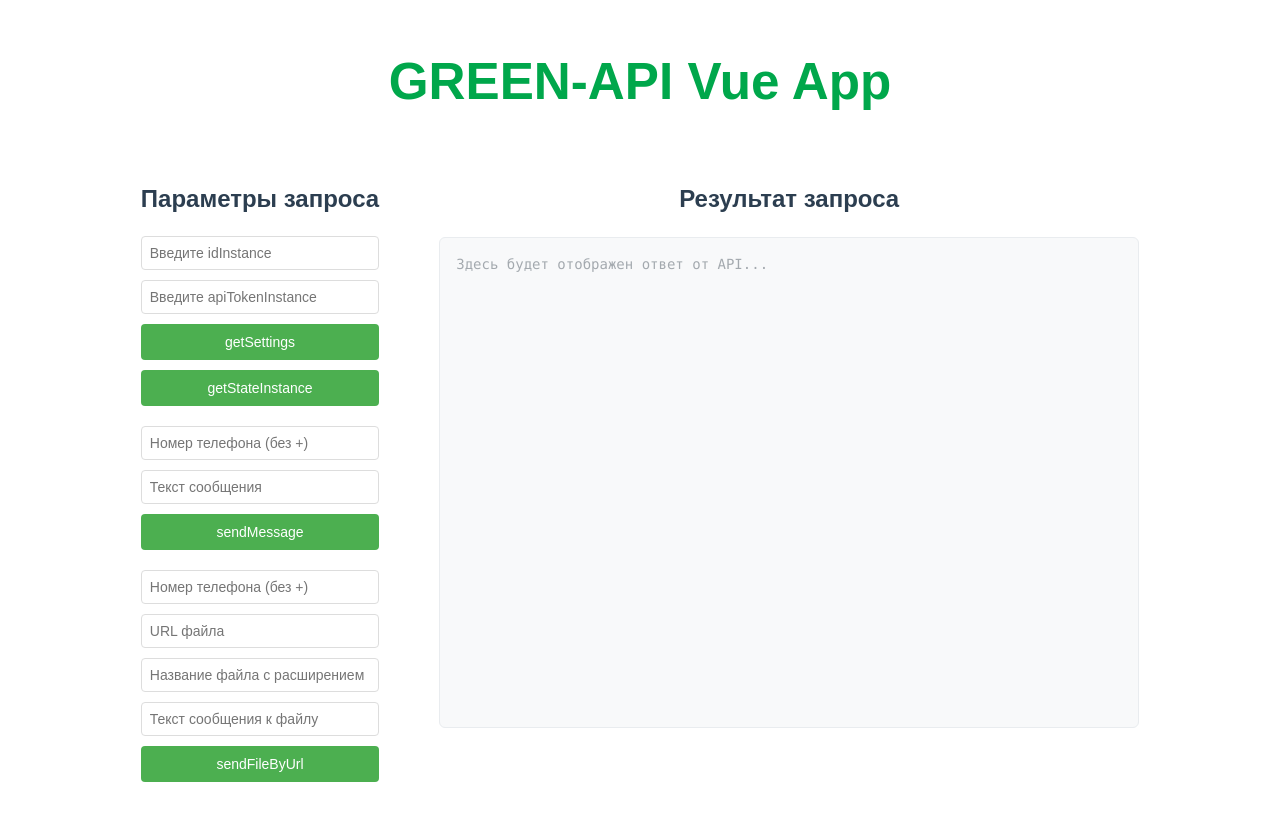
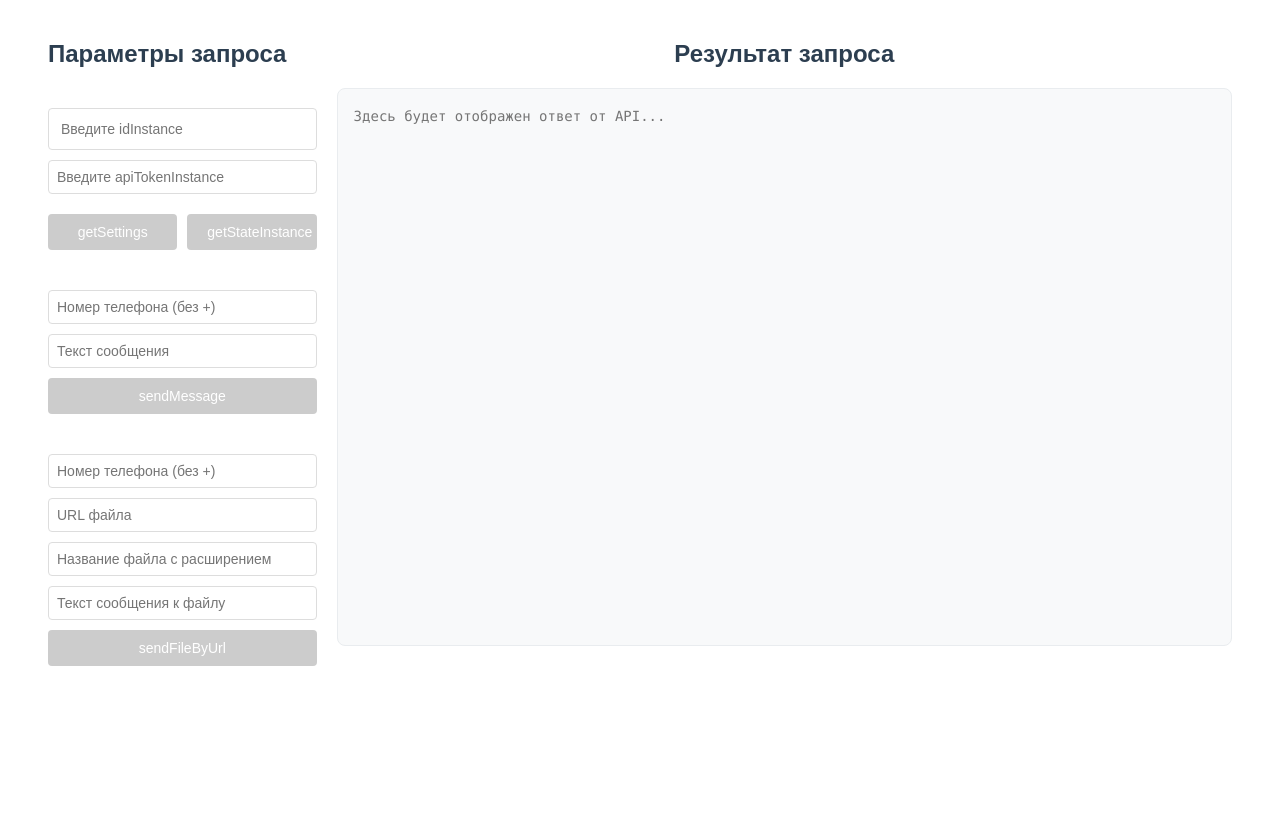
Before and after one commit to drycov/gapi-tq, a Vue app: page / in a window 1280 px wide. Shown: the top 820 px of the page. Built offline with nearby package versions, Linux system fonts and the light colour scheme.

Commit message:
Добавлено окружение для API, улучшены стили и анимации, обновлены зависимости и скрипты сборки

```diff
--- a/package.json
+++ b/package.json
@@ -6,7 +6,8 @@
   "scripts": {
     "dev": "vite",
     "build": "vite build",
-    "preview": "vite preview"
+    "preview": "vite preview",
+    "vercel-build": "vite build"
   },
   "dependencies": {
     "@vercel/node": "^5.1.10",
--- a/src/App.vue
+++ b/src/App.vue
@@ -1,6 +1,5 @@
 <template>
   <div id="app">
-    <h1>GREEN-API Vue App</h1>
     <div class="container">
       <!-- <div class="column"> -->
         <ApiForm @apiResponse="handleApiResponse" />
@@ -55,11 +54,7 @@
   min-width: 0; /* Предотвращает переполнение flex-контейнера */
 }
 
-h1 {
-  text-align: center;
-  color: #00a74b;
-  margin-bottom: 30px;
-}
+
 
 @media (max-width: 768px) {
   .container {
--- /dev/null
+++ b/src/assets/styles/base.css
@@ -0,0 +1,78 @@
+:root {
+  --primary-color: #4CAF50;
+  --primary-hover: #45a049;
+  --error-color: #dc2626;
+  --border-color: #ddd;
+  --background-light: #f8f9fa;
+  --text-color: #2c3e50;
+  --shadow-sm: 0 2px 4px rgba(0, 0, 0, 0.1);
+  --shadow-md: 0 4px 6px -1px rgba(0, 0, 0, 0.1);
+  --radius-sm: 4px;
+  --radius-md: 8px;
+  --radius-lg: 12px;
+}
+
+.input-base {
+  padding: 12px;
+  border: 1px solid var(--border-color);
+  border-radius: var(--radius-sm);
+  font-size: 14px;
+  transition: all 0.3s ease;
+}
+
+.input-base:focus {
+  outline: none;
+  border-color: var(--primary-color);
+  box-shadow: 0 0 0 2px rgba(76, 175, 80, 0.1);
+}
+
+.button-base {
+  padding: 12px 24px;
+  background-color: var(--primary-color);
+  color: white;
+  border: none;
+  border-radius: var(--radius-sm);
+  cursor: pointer;
+  font-size: 14px;
+  font-weight: 500;
+  transition: all 0.3s ease;
+}
+
+.button-base:hover:not(:disabled) {
+  background-color: var(--primary-hover);
+  transform: translateY(-1px);
+  box-shadow: var(--shadow-sm);
+}
+
+.button-base:disabled {
+  background-color: #d1d5db;
+  cursor: not-allowed;
+  opacity: 0.7;
+}
+
+.container-base {
+  background: white;
+  border-radius: var(--radius-md);
+  padding: 20px;
+  box-shadow: var(--shadow-md);
+}
+
+.error-message {
+  color: var(--error-color);
+  font-size: 12px;
+  margin-top: 4px;
+}
+
+@media (max-width: 640px) {
+  .button-base {
+    padding: 10px 20px;
+  }
+
+  .input-base {
+    padding: 10px;
+  }
+
+  .container-base {
+    padding: 15px;
+  }
+}
--- a/src/components/ApiForm.vue
+++ b/src/components/ApiForm.vue
@@ -1,20 +1,41 @@
 <template>
-	<div class="api-form">
+  <div class="api-container">
+    <form class="api-form" @submit.prevent>
       <h2>Параметры запроса</h2>
 
       <div class="credentials">
         <input
           v-model="idInstance"
+          @input="validateIdInstance"
+          class="input-base"
+          :class="{ 'input-error': idInstanceError }"
           placeholder="Введите idInstance"
-				class="input-field"
         />
+        <span v-if="idInstanceError" class="error-text">{{ idInstanceErrorMessage }}</span>
+
         <input
           v-model="apiTokenInstance"
+          @input="validateApiToken"
+          :class="{ 'input-error': apiTokenError }"
           placeholder="Введите apiTokenInstance"
           class="input-field"
         />
-			<button @click="getSettings" class="api-button">getSettings</button>
-			<button @click="getStateInstance" class="api-button">getStateInstance</button>
+        <span v-if="apiTokenError" class="error-text">{{ apiTokenErrorMessage }}</span>
+
+        <div class="button-group">
+          <button
+            @click="getSettings"
+            class="api-button tooltip"
+            :disabled="!isCredentialsValid"
+            data-tooltip="Получить настройки инстанса"
+          >getSettings</button>
+          <button
+            @click="getStateInstance"
+            class="api-button tooltip"
+            :disabled="!isCredentialsValid"
+            data-tooltip="Получить состояние инстанса"
+          >getStateInstance</button>
+        </div>
       </div>
 
       <div class="message-inputs">
@@ -30,7 +51,14 @@
           placeholder="Текст сообщения"
           class="input-field"
         />
-			<button @click="sendMessage" class="api-button" :disabled="phoneError">sendMessage</button>
+        <button
+          @click="sendMessage"
+          class="api-button tooltip"
+          :disabled="!isValidForm"
+          data-tooltip="Отправить текстовое сообщение"
+        >
+        sendMessage
+        </button>
       </div>
 
       <div class="file-inputs">
@@ -56,8 +84,15 @@
           placeholder="Текст сообщения к файлу"
           class="input-field"
         />
-			<button @click="sendFileByUrl" class="api-button" :disabled="phoneFileError">sendFileByUrl</button>
+        <button
+        @click="sendFileByUrl"
+        class="api-button tooltip"
+        :disabled="!isValidFileForm"
+        data-tooltip="Отправить файл по ссылке"
+        >
+        sendFileByUrl</button>
       </div>
+    </form>
   </div>
 </template>
 
@@ -77,8 +112,30 @@
       file_caption: '',
       apiService: new GreenApiService(),
       phoneError: false,
-			phoneFileError: false
+      phoneFileError: false,
+      idInstanceError: false,
+      apiTokenError: false,
+      idInstanceErrorMessage: '',
+      apiTokenErrorMessage: ''
     };
+  },
+  computed: {
+    isCredentialsValid() {
+      return this.idInstance &&
+             this.apiTokenInstance &&
+             !this.idInstanceError &&
+             !this.apiTokenError;
+    },
+    isValidForm() {
+      return this.isCredentialsValid &&
+             !this.phoneError &&
+             !this.phoneFileError;
+    },
+    isValidFileForm() {
+      return this.isValidForm &&
+             this.fileUrl &&
+             this.fileName;
+    }
   },
   methods: {
     validatePhoneNumber(field) {
@@ -87,6 +144,46 @@
         this[field] = this[field].slice(0, 11); // Обрезка до 11 символов
       }
       this[`${field}Error`] = this[field].length !== 11;
+    },
+
+    validateIdInstance() {
+      if (!this.idInstance) {
+        this.idInstanceError = true;
+        this.idInstanceErrorMessage = 'IdInstance обязателен';
+        return;
+      }
+
+      if (!/^\d+$/.test(this.idInstance)) {
+        this.idInstanceError = true;
+        this.idInstanceErrorMessage = 'IdInstance должен содержать только цифры';
+        return;
+      }
+
+      this.idInstanceError = false;
+      this.idInstanceErrorMessage = '';
+    },
+
+    validateApiToken() {
+      if (!this.apiTokenInstance) {
+        this.apiTokenError = true;
+        this.apiTokenErrorMessage = 'ApiToken обязателен';
+        return;
+      }
+
+      if (this.apiTokenInstance.length < 10) {
+        this.apiTokenError = true;
+        this.apiTokenErrorMessage = 'ApiToken слишком короткий';
+        return;
+      }
+
+      if (!/^[a-zA-Z0-9]+$/.test(this.apiTokenInstance)) {
+        this.apiTokenError = true;
+        this.apiTokenErrorMessage = 'ApiToken может содержать только буквы и цифры';
+        return;
+      }
+
+      this.apiTokenError = false;
+      this.apiTokenErrorMessage = '';
     },
 
     async getSettings() {
@@ -150,15 +247,21 @@
 
 <style scoped>
 .api-container {
-	/* padding: 20px; */
-	background-color: #fff;
-	border-radius: 8px;
-	box-shadow: 0 2px 4px rgba(0, 0, 0, 0.1);
+  width: 30%;
+  height: 100%;
+  max-width: 100%;
+  max-height: 100%;
+  /* background-color: #fff; */
+  /* border-radius: 8px; */
+  /* box-shadow: 0 2px 4px rgba(0, 0, 0, 0.1); */
 }
 .api-form {
+  display: flex;
+  flex-direction: column;
+  gap: 20px;
   max-width: 600px;
   margin: 0 auto;
-	padding: 20px;
+  /* padding: 20px; */
 }
 
 .credentials,
@@ -201,4 +304,84 @@
   color: red;
   font-size: 12px;
 }
+
+.input-error {
+  border-color: #ff4d4f !important;
+  background-color: #fff2f0;
+}
+
+.input-error:focus {
+  box-shadow: 0 0 0 2px rgba(255, 77, 79, 0.2);
+}
+
+.button-group {
+  display: flex;
+  gap: 10px;
+  margin-top: 10px;
+  width: 100%; /* Растягиваем на всю ширину */
+}
+.button-group .api-button {
+  flex: 1; /* Каждая кнопка занимает равное пространство */
+  min-width: 0; /* Предотвращает переполнение flex-контейнера */
+}
+
+.error-text {
+  color: #ff4d4f;
+  font-size: 12px;
+  margin-top: -5px;
+  margin-bottom: 5px;
+}
+
+/* Стили для tooltip */
+.tooltip {
+  position: relative;
+}
+
+.tooltip::before {
+  content: attr(data-tooltip);
+  position: absolute;
+  bottom: 100%;
+  left: 50%;
+  transform: translateX(-50%);
+  padding: 8px;
+  background-color: rgba(0, 0, 0, 0.8);
+  color: white;
+  font-size: 12px;
+  border-radius: 4px;
+  white-space: nowrap;
+  visibility: hidden;
+  opacity: 0;
+  transition: opacity 0.3s ease, visibility 0.3s ease;
+  z-index: 1000;
+}
+
+.tooltip:hover::before {
+  visibility: visible;
+  opacity: 1;
+}
+
+/* Добавляем небольшой отступ между подсказкой и кнопкой */
+.tooltip::after {
+  content: '';
+  position: absolute;
+  left: 50%;
+  bottom: 100%;
+  transform: translateX(-50%);
+  border: 6px solid transparent;
+  border-top-color: rgba(0, 0, 0, 0.8);
+  visibility: hidden;
+  opacity: 0;
+  transition: opacity 0.3s ease, visibility 0.3s ease;
+}
+
+.tooltip:hover::after {
+  visibility: visible;
+  opacity: 1;
+}
+
+/* Отключаем tooltip для неактивных кнопок */
+.tooltip:disabled::before,
+.tooltip:disabled::after {
+  display: none;
+}
 </style>
--- a/src/components/ResponseDisplay.vue
+++ b/src/components/ResponseDisplay.vue
@@ -1,6 +1,7 @@
 <template>
   <div class="response-container">
     <h2>Результат запроса</h2>
+    <transition name="fade">
       <div v-if="showError" class="error-notification">
         <div class="error-content">
           <span class="error-icon">⚠️</span>
@@ -8,6 +9,7 @@
         </div>
         <button class="close-button" @click="clearError">×</button>
       </div>
+    </transition>
     <div class="response-wrapper">
       <textarea
         v-model="formattedResponse"
@@ -39,9 +41,7 @@
         if (typeof newValue === 'string' && newValue.toLowerCase().includes('ошибка')) {
           this.showError = true;
           this.errorMessage = newValue;
-          setTimeout(() => {
-            this.clearError();
-          }, 5000); // Скрыть через 5 секунд
+          setTimeout(this.clearError, 5000);
         }
       },
       immediate: true
@@ -56,9 +56,14 @@
   computed: {
     formattedResponse() {
       if (!this.response) return '';
+      try {
         return typeof this.response === 'object'
           ? JSON.stringify(this.response, null, 2)
           : this.response;
+      } catch (error) {
+        console.error('Ошибка форматирования ответа:', error);
+        return String(this.response);
+      }
     }
   }
 }
@@ -66,15 +71,38 @@
 
 <style scoped>
 .response-container {
-  max-width: 700px;
-  width: 700px;
+  width: 100%;
+  height: 100%;
+  max-width: 100%;
+  max-height: 100%;
   margin: 0 auto;
-  padding: 20px;
-
-  padding: 20px;
+  /* padding: 20px; */
   background-color: #fff;
   border-radius: 8px;
   /* box-shadow: 0 2px 4px rgba(0, 0, 0, 0.1); */
+}
+
+.response-wrapper {
+  position: relative;
+  background: #f8f9fa;
+  border-radius: 8px;
+  border: 1px solid #e9ecef;
+  margin-top: 20px;
+}
+
+.response-area {
+  width: 100%;
+  height: 65vh;
+  padding: 16px;
+  border: none;
+  border-radius: 8px;
+  font-family: 'Consolas', 'Monaco', monospace;
+  font-size: 14px;
+  line-height: 1.6;
+  color: #2c3e50;
+  background-color: transparent;
+  resize: none;
+  outline: none;
 }
 
 h2 {
@@ -82,62 +110,23 @@
   font-size: 1.5rem;
   margin-bottom: 20px;
   font-weight: 600;
-}
-
-.response-wrapper {
-  position: relative;
-  background: #f8f9fa;
-  border-radius: 6px;
-  border: 1px solid #e9ecef;
-}
-
-.response-area {
-  width: 100%;
-  height:450px;
-  padding: 16px;
-  border: none;
-  border-radius: 6px;
-  font-family: 'Consolas', monospace;
-  font-size: 14px;
-  line-height: 1.5;
-  color: #2c3e50;
-  background-color: transparent;
-  resize: none;
-  outline: none;
-}
-
-.response-area::placeholder {
-  color: #6c757d;
-  opacity: 0.6;
-}
-
-@media (max-width: 768px) {
-  .response-container {
-    width: 100;
-    /* padding: 15px; */
-  }
-
-  .response-area {
-    height: 300px;
-    font-size: 13px;
-  }
+  text-align: center;
 }
 
 .error-notification {
   position: fixed;
   top: 20px;
   right: 20px;
+  padding: 12px 24px;
   background-color: #fff1f0;
   border: 1px solid #ffccc7;
-  border-radius: 4px;
-  padding: 12px 24px;
+  border-radius: 6px;
+  box-shadow: 0 4px 12px rgba(0, 0, 0, 0.15);
+  z-index: 1000;
+  max-width: 400px;
   display: flex;
   align-items: center;
   justify-content: space-between;
-  box-shadow: 0 2px 8px rgba(0, 0, 0, 0.15);
-  z-index: 1000;
-  max-width: 400px;
-  animation: slideIn 0.3s ease-out;
 }
 
 .error-content {
@@ -146,13 +135,10 @@
   gap: 8px;
 }
 
-.error-icon {
-  font-size: 16px;
-}
-
 .error-message {
   color: #cf1322;
   font-size: 14px;
+  line-height: 1.4;
 }
 
 .close-button {
@@ -161,36 +147,44 @@
   color: #595959;
   font-size: 18px;
   cursor: pointer;
-  padding: 0 0 0 12px;
-  line-height: 1;
+  padding: 4px;
+  display: flex;
+  align-items: center;
+  justify-content: center;
+  transition: color 0.3s ease;
 }
 
 .close-button:hover {
   color: #000;
 }
 
-@keyframes slideIn {
-  from {
-    transform: translateX(100%);
+/* Анимации */
+.fade-enter-active,
+.fade-leave-active {
+  transition: opacity 0.3s, transform 0.3s;
+}
+
+.fade-enter-from,
+.fade-leave-to {
   opacity: 0;
+  transform: translateX(30px);
 }
-  to {
-    transform: translateX(0);
-    opacity: 1;
+
+@media (max-width: 768px) {
+  .response-container {
+    margin: 10px;
+    padding: 15px;
+  }
+
+  .response-area {
+    height: 300px;
+    font-size: 13px;
+  }
+
+  .error-notification {
+    left: 20px;
+    right: 20px;
+    max-width: none;
   }
 }
-
-@keyframes fadeOut {
-  from {
-    opacity: 1;
-  }
-  to {
-    opacity: 0;
-  }
-}
-
-/* Добавляем класс для анимации исчезновения */
-.error-notification.fade-out {
-  animation: fadeOut 0.3s ease-out forwards;
-}
 </style>
--- a/src/main.js
+++ b/src/main.js
@@ -1,5 +1,5 @@
 import { createApp } from 'vue'
-import './style.css'
 import App from './App.vue'
+import './assets/styles/base.css'
 
 createApp(App).mount('#app')
--- a/src/services/greenApi.js
+++ b/src/services/greenApi.js
@@ -2,7 +2,7 @@
 
 export default class GreenApiService {
   constructor() {
-    this.baseUrl = '/wa-api/waInstance';
+    this.baseUrl = import.meta.env.VITE_API_BASE_URL || 'https://api.green-api.com/waInstance';
   }
 
   validateUrl(url) {
--- a/vite.config.js
+++ b/vite.config.js
@@ -7,6 +7,7 @@
   base: './',
   build: {
     outDir: 'dist',
+    sourcemap: true
   },
   server: {
     port: 3000,
@@ -17,6 +18,11 @@
         changeOrigin: true,
         secure: false,
         rewrite: (path) => path.replace(/^\/wa-api/, '')
+      },
+      '/api': {
+        target: 'https://api.green-api.com',
+        changeOrigin: true,
+        rewrite: (path) => path.replace(/^\/api/, '')
       }
     }
   },
```
Also changed, not shown: vercel.json (added), 1 other file (tests, documents, lock files or other folders). Lines whose indentation alone changed are shown as unchanged.
